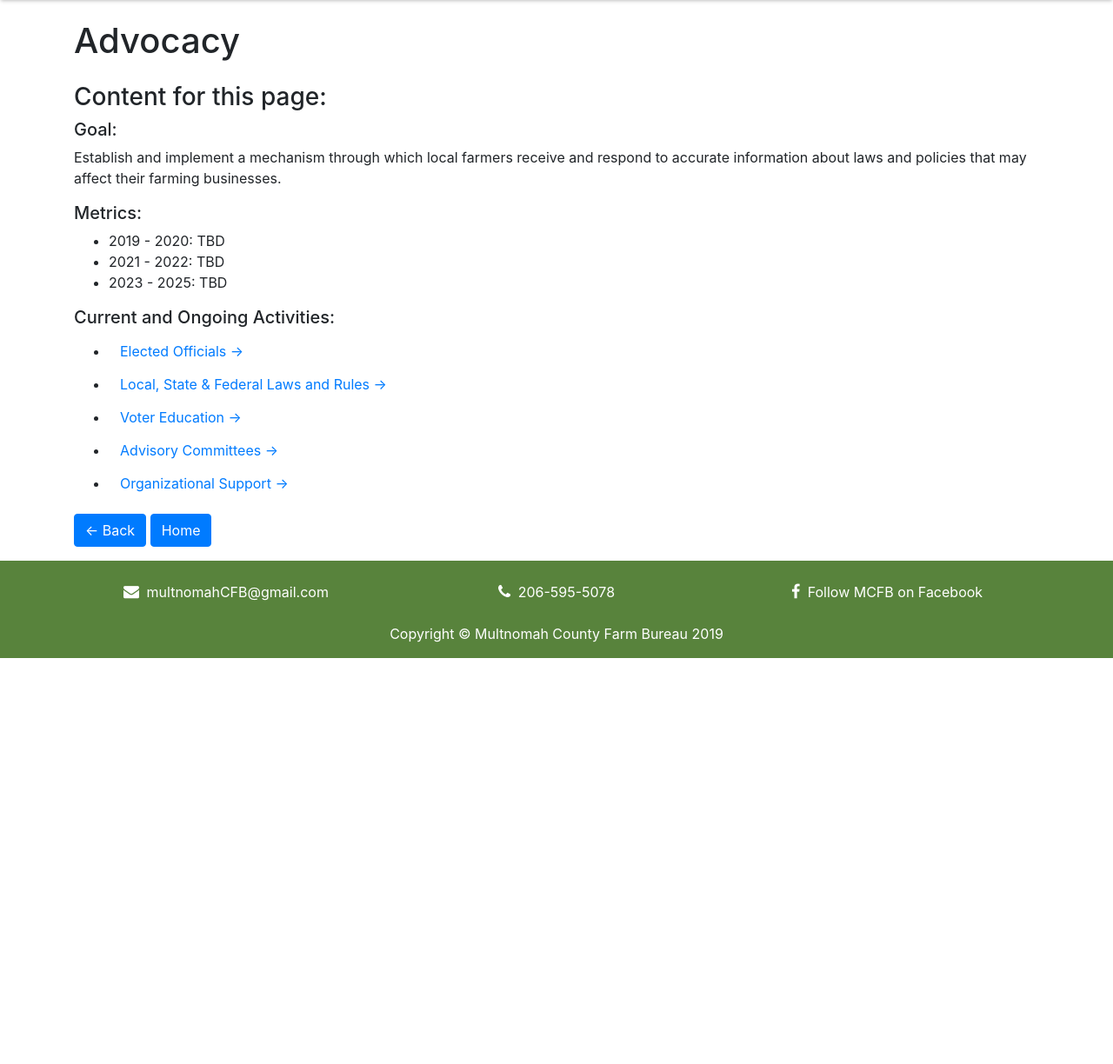
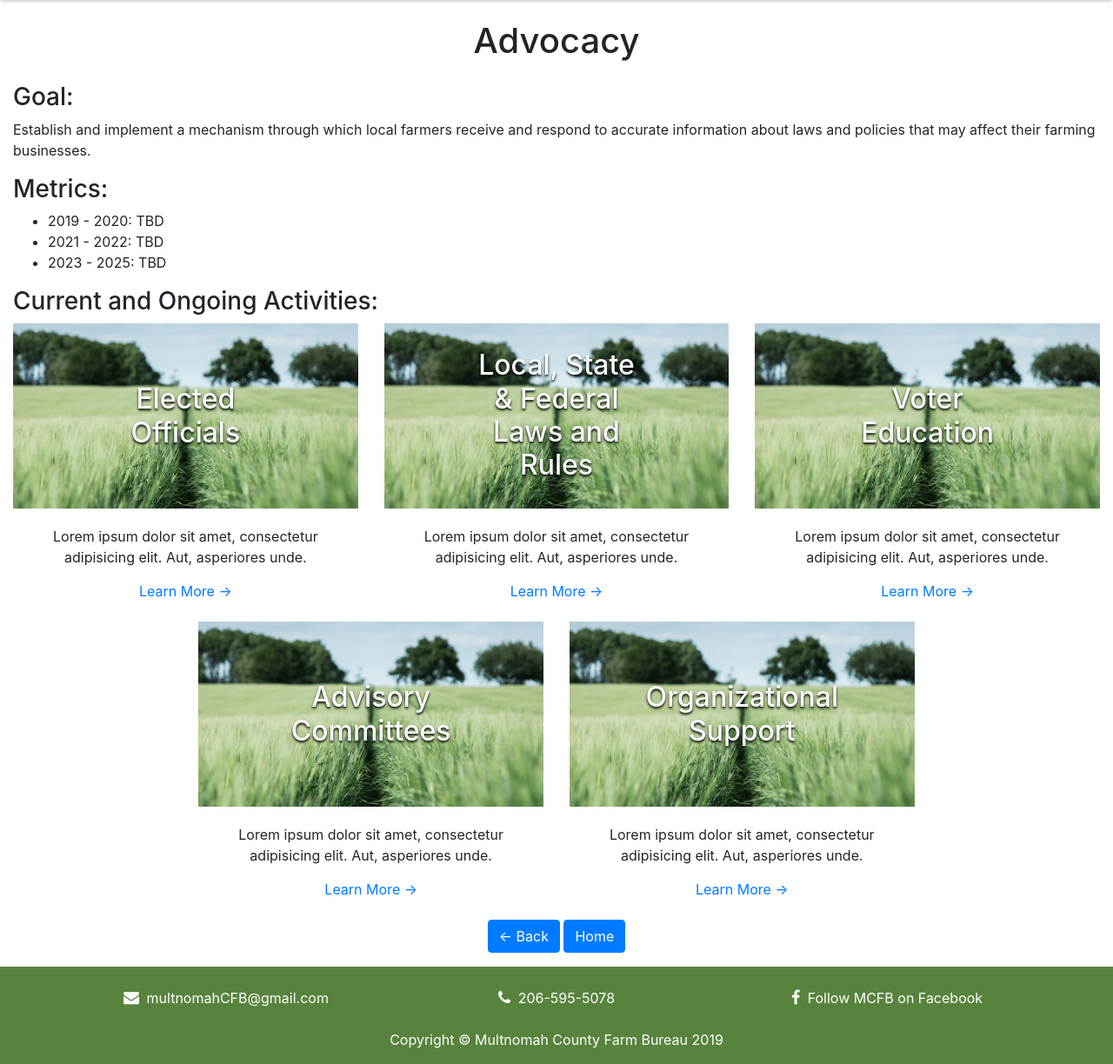
Before and after one commit to MarcLignarius/MCFB-v3.0, a PHP site: page /advocacy-index.php in a window 1280 px wide. Shown: the part 101-1325 px from the top of the page at 87% size. Before the commit the page ends 858 px from the top, so only its background shows below. Run offline with PHP 8.4, Linux system fonts and the light colour scheme.

Commit message:
update layout and links for pages nested under adovacy-index

```diff
--- a/advocacy-index.php
+++ b/advocacy-index.php
@@ -3,29 +3,107 @@
 <?php include("header.php"); ?>
 <?php include("navigation.php"); ?>
 
-<div class="container">
-    <h1 class="my-4"><?php echo $page_title; ?></h1>
-    <h3>Content for this page:</h3>
-    <h5>Goal:</h5>
+<div class="container-fluid">
+    <h1 class="my-4 text-center"><?php echo $page_title; ?></h1>
+    <h3>Goal:</h3>
     <p>
         Establish and implement a mechanism through which local farmers receive and respond
         to accurate information about laws and policies that may affect their farming businesses.
     </p>
-    <h5>Metrics:</h5>
+    <h3>Metrics:</h3>
     <ul>
         <li>2019 - 2020: TBD</li>
         <li>2021 - 2022: TBD</li>
         <li>2023 - 2025: TBD</li>
     </ul>
-    <h5>Current and Ongoing Activities:</h5>
-    <ul>
-        <li><a href="elected-officials.php" class="btn btn-link">Elected Officials &rarr;</a></li>
-        <li><a href="local-state-and-federal-laws-and-rules.php" class="btn btn-link">Local, State & Federal Laws and Rules &rarr;</a></li>
-        <li><a href="voter-education.php" class="btn btn-link">Voter Education &rarr;</a></li>
-        <li><a href="advisory-committees.php" class="btn btn-link">Advisory Committees &rarr;</a></li>
-        <li><a href="organizational-support.php" class="btn btn-link">Organizational Support &rarr;</a></li>
-    </ul>
-    <p>
+    <h3>Current and Ongoing Activities:</h3>
+    <div class="row">
+        <div class="col-lg-4 mb-3">
+            <div class="card h-100 text-center" style="border-radius: 0px; border: none">
+                <div class="image-text-container">
+                    <img style="width: 100%" src="../images/placeholder.png" alt="">
+                    <h2 class="card-title">Elected Officials</h2>
+                </div>
+                <div class="card-body">
+                    <p class="card-text">
+                        Lorem ipsum dolor sit amet, consectetur adipisicing elit. Aut, asperiores unde.
+                    </p>
+                </div>
+                <div>
+                    <a href="elected-officials.php" class="btn btn-link">Learn More &rarr;</a>
+                </div>
+            </div>
+        </div>
+        <div class="col-lg-4 mb-3">
+            <div class="card h-100 text-center" style="border-radius: 0px; border: none">
+                <div class="image-text-container">
+                    <img style="width: 100%" src="../images/placeholder.png" alt="">
+                    <h2 class="card-title">Local, State & Federal Laws and Rules</h2>
+                </div>
+                <div class="card-body">
+                    <p class="card-text">
+                        Lorem ipsum dolor sit amet, consectetur adipisicing elit. Aut, asperiores unde.
+                    </p>
+                </div>
+                <div>
+                    <a href="local-state-and-federal-laws-and-rules.php" class="btn btn-link">Learn More &rarr;</a>
+                </div>
+            </div>
+        </div>
+        <div class="col-lg-4 mb-3">
+            <div class="card h-100 text-center" style="border-radius: 0px; border: none">
+                <div class="image-text-container">
+                    <img style="width: 100%" src="../images/placeholder.png" alt="">
+                    <h2 class="card-title">Voter Education</h2>
+                </div>
+                <div class="card-body">
+                    <p class="card-text">
+                        Lorem ipsum dolor sit amet, consectetur adipisicing elit. Aut, asperiores unde.
+                    </p>
+                </div>
+                <div>
+                    <a href="voter-education.php" class="btn btn-link">Learn More &rarr;</a>
+                </div>
+            </div>
+        </div>
+    </div>
+    <div class="row">
+        <div class="col-lg-2 mb-3"></div>
+        <div class="col-lg-4 mb-3">
+            <div class="card h-100 text-center" style="border-radius: 0px; border: none">
+                <div class="image-text-container">
+                    <img style="width: 100%" src="../images/placeholder.png" alt="">
+                    <h2 class="card-title">Advisory Committees</h2>
+                </div>
+                <div class="card-body">
+                    <p class="card-text">
+                        Lorem ipsum dolor sit amet, consectetur adipisicing elit. Aut, asperiores unde.
+                    </p>
+                </div>
+                <div>
+                    <a href="advisory-committees.php" class="btn btn-link">Learn More &rarr;</a>
+                </div>
+            </div>
+        </div>
+        <div class="col-lg-4 mb-3">
+            <div class="card h-100 text-center" style="border-radius: 0px; border: none">
+                <div class="image-text-container">
+                    <img style="width: 100%" src="../images/placeholder.png" alt="">
+                    <h2 class="card-title">Organizational Support</h2>
+                </div>
+                <div class="card-body">
+                    <p class="card-text">
+                        Lorem ipsum dolor sit amet, consectetur adipisicing elit. Aut, asperiores unde.
+                    </p>
+                </div>
+                <div>
+                    <a href="organizational-support.php" class="btn btn-link">Learn More &rarr;</a>
+                </div>
+            </div>
+        </div>
+        <div class="col-lg-2 mb-3"></div>
+    </div>
+    <p class="text-center">
         <a href="mission.php" class="btn btn-primary">&larr; Back</a>
         <a href="index.php" class="btn btn-primary">Home</a>
     </p>
```
Also changed, not shown: advisory-committees.php (+7 -4 lines), elected-officials.php (+7 -4 lines), local-state-and-federal-laws-and-rules.php (+7 -4 lines), organizational-support.php (+7 -4 lines), voter-education.php (+7 -4 lines).
